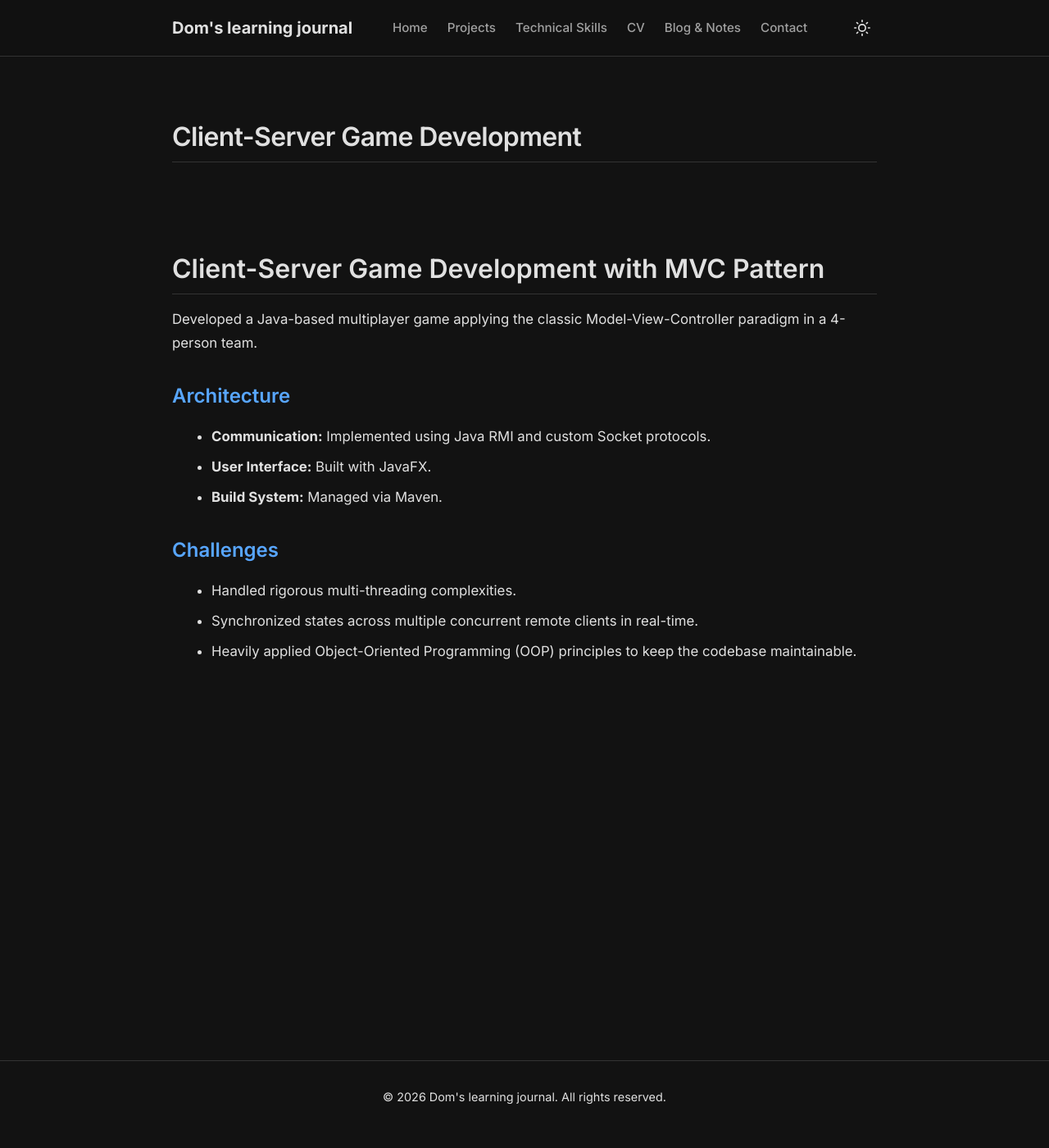
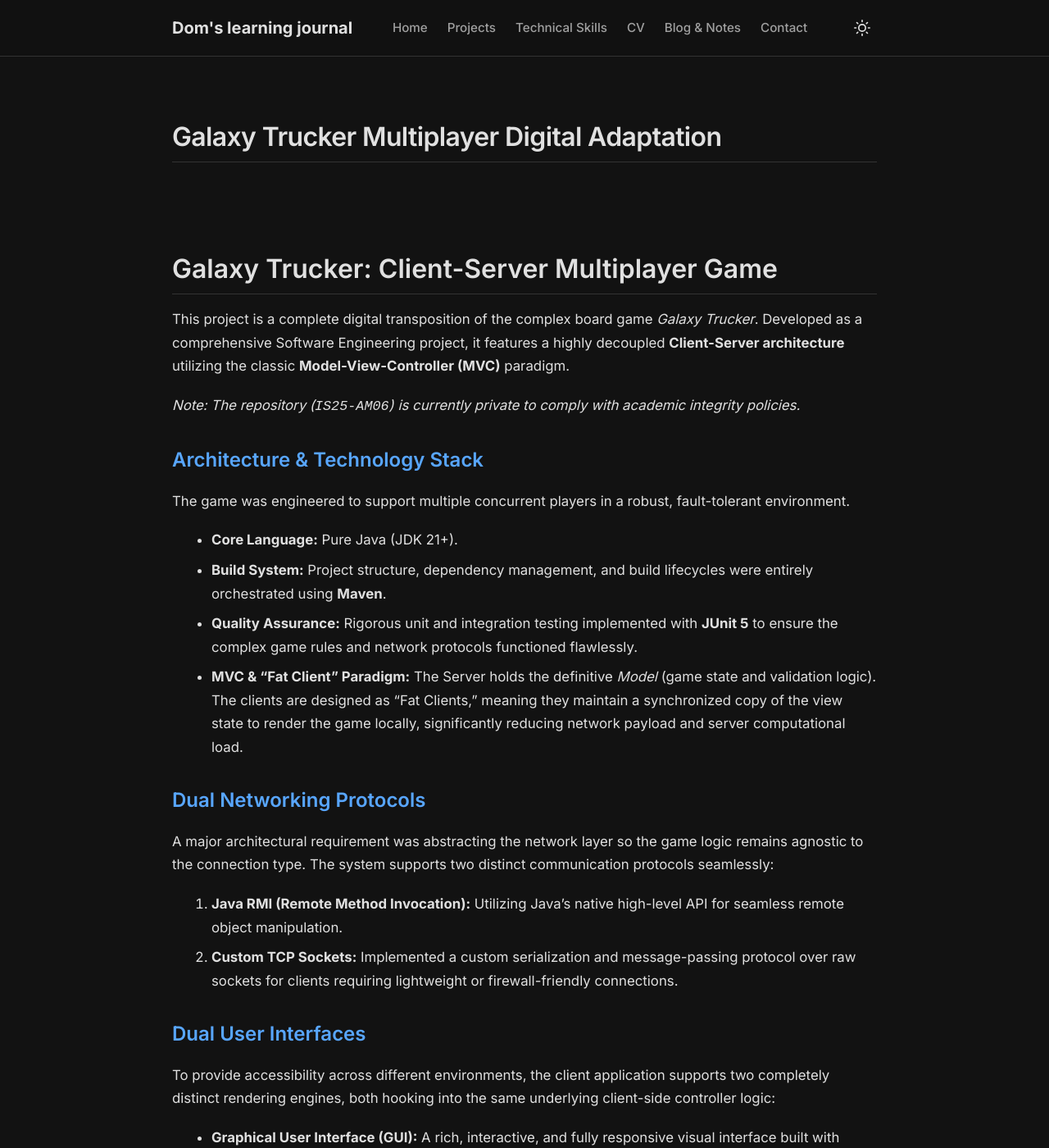
Before and after one commit to DomDegi/domdegi.github.io, a Jekyll site: the page built from _projects/java-game.md, in a window 1280 px wide and 1400 px high. Shown: the whole window at 82% size. Built offline with Jekyll 4.4.1, drawn with Linux system fonts in a browser that asks for light colours; some of the changed text lies outside the part shown.

Commit message:
feat: significantly expand and update the Java game project description, detailing its architecture, technology stack, dual networking protocols, dual UI implementations, and key technical challenges.

```diff
--- a/_projects/java-game.md
+++ b/_projects/java-game.md
@@ -1,20 +1,37 @@
 ---
 layout: page
-title: Client-Server Game Development
-description: Developed a Java-based client-server game utilizing the MVC pattern in a team of 4.
-tags: [Java, MVC, Sockets, Game Dev]
+title: Galaxy Trucker Multiplayer Digital Adaptation
+description: A Java-based client-server digital board game utilizing the MVC pattern, RMI/Sockets, and JavaFX.
+tags: [Java, MVC, Networking, JavaFX, Maven, JUnit5]
 ---
 
-# Client-Server Game Development with MVC Pattern
+# Galaxy Trucker: Client-Server Multiplayer Game
 
-Developed a Java-based multiplayer game applying the classic Model-View-Controller paradigm in a 4-person team.
+This project is a complete digital transposition of the complex board game *Galaxy Trucker*. Developed as a comprehensive Software Engineering project, it features a highly decoupled **Client-Server architecture** utilizing the classic **Model-View-Controller (MVC)** paradigm.
 
-## Architecture
-- **Communication:** Implemented using Java RMI and custom Socket protocols.
-- **User Interface:** Built with JavaFX.
-- **Build System:** Managed via Maven.
+*Note: The repository (`IS25-AM06`) is currently private to comply with academic integrity policies.*
 
-## Challenges
-- Handled rigorous multi-threading complexities.
-- Synchronized states across multiple concurrent remote clients in real-time.
-- Heavily applied Object-Oriented Programming (OOP) principles to keep the codebase maintainable.
+## Architecture & Technology Stack
+The game was engineered to support multiple concurrent players in a robust, fault-tolerant environment.
+
+* **Core Language:** Pure Java (JDK 21+).
+* **Build System:** Project structure, dependency management, and build lifecycles were entirely orchestrated using **Maven**.
+* **Quality Assurance:** Rigorous unit and integration testing implemented with **JUnit 5** to ensure the complex game rules and network protocols functioned flawlessly.
+* **MVC & "Fat Client" Paradigm:** The Server holds the definitive *Model* (game state and validation logic). The clients are designed as "Fat Clients," meaning they maintain a synchronized copy of the view state to render the game locally, significantly reducing network payload and server computational load.
+
+## Dual Networking Protocols
+A major architectural requirement was abstracting the network layer so the game logic remains agnostic to the connection type. The system supports two distinct communication protocols seamlessly:
+1. **Java RMI (Remote Method Invocation):** Utilizing Java's native high-level API for seamless remote object manipulation.
+2. **Custom TCP Sockets:** Implemented a custom serialization and message-passing protocol over raw sockets for clients requiring lightweight or firewall-friendly connections.
+
+## Dual User Interfaces
+To provide accessibility across different environments, the client application supports two completely distinct rendering engines, both hooking into the same underlying client-side controller logic:
+* **Graphical User Interface (GUI):** A rich, interactive, and fully responsive visual interface built with **JavaFX**.
+* **Text-Based User Interface (TUI):** A terminal-based interface utilizing ANSI escape codes for rendering the game board, tiles, and menus directly in the command line.
+
+## Key Technical Challenges Addressed
+* **Advanced Concurrency & Multi-threading:** Handled the rigorous complexities of multiple clients modifying the game state simultaneously. Implemented thread-safe collections and synchronization locks to prevent race conditions during real-time tile grabbing phases.
+* **Network Resilience:** Engineered robust ping/pong heartbeat mechanisms to detect client disconnections, gracefully handle player reconnections, and pause/resume game states without crashing the server.
+* **State Synchronization:** Designed an efficient broadcast system using the Observer pattern to push localized state updates to all connected Fat Clients whenever the central Model changes.
+
+> **Repository:** [View on GitHub](https://github.com/DomDegi/IS25-AM06) *(Currently Private)*
```
